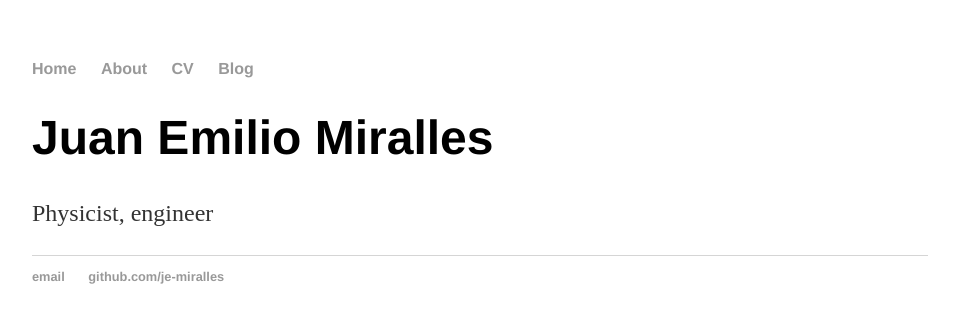
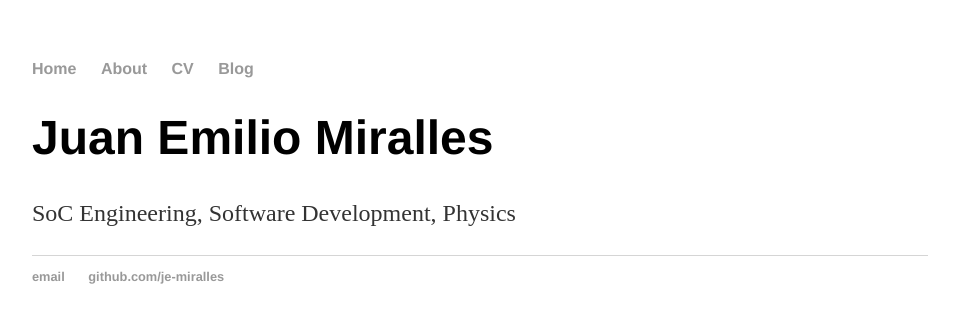
Before and after one commit to je-miralles/je-miralles.github.io, a Jekyll site: the page built from index.html, in a window 1280 px wide. Shown: the top 323 px of the page, without its empty margins (160-1119 px from the left). Built offline with Jekyll 4.4.1, drawn with Linux system fonts in a browser that asks for light colours.

Commit message:
Change description

```diff
--- a/index.html
+++ b/index.html
@@ -4,5 +4,5 @@ title:
 ---
 <div class="blurb">
   <h1>Juan Emilio Miralles</h1>
-  <p>Physicist, engineer</p>
+  <p>SoC Engineering, Software Development, Physics</p>
 </div><!-- /.blurb -->
```
